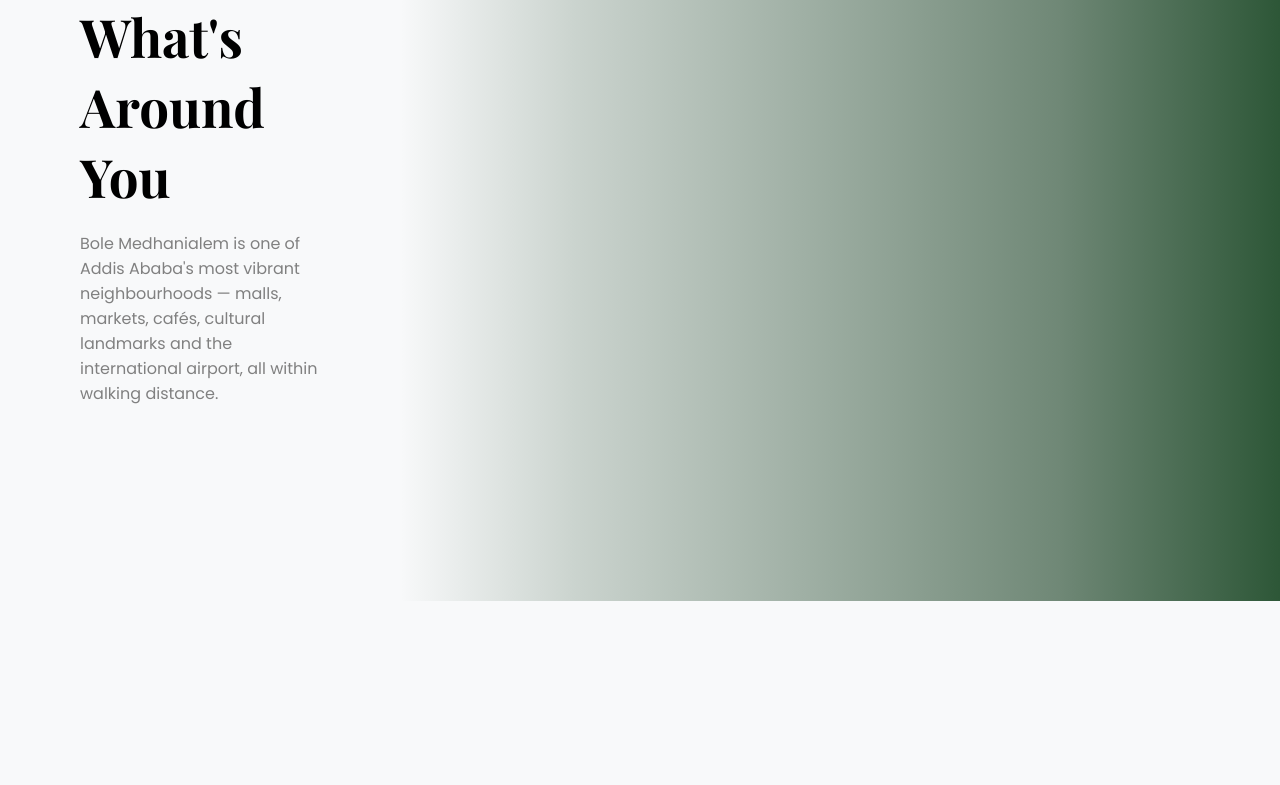
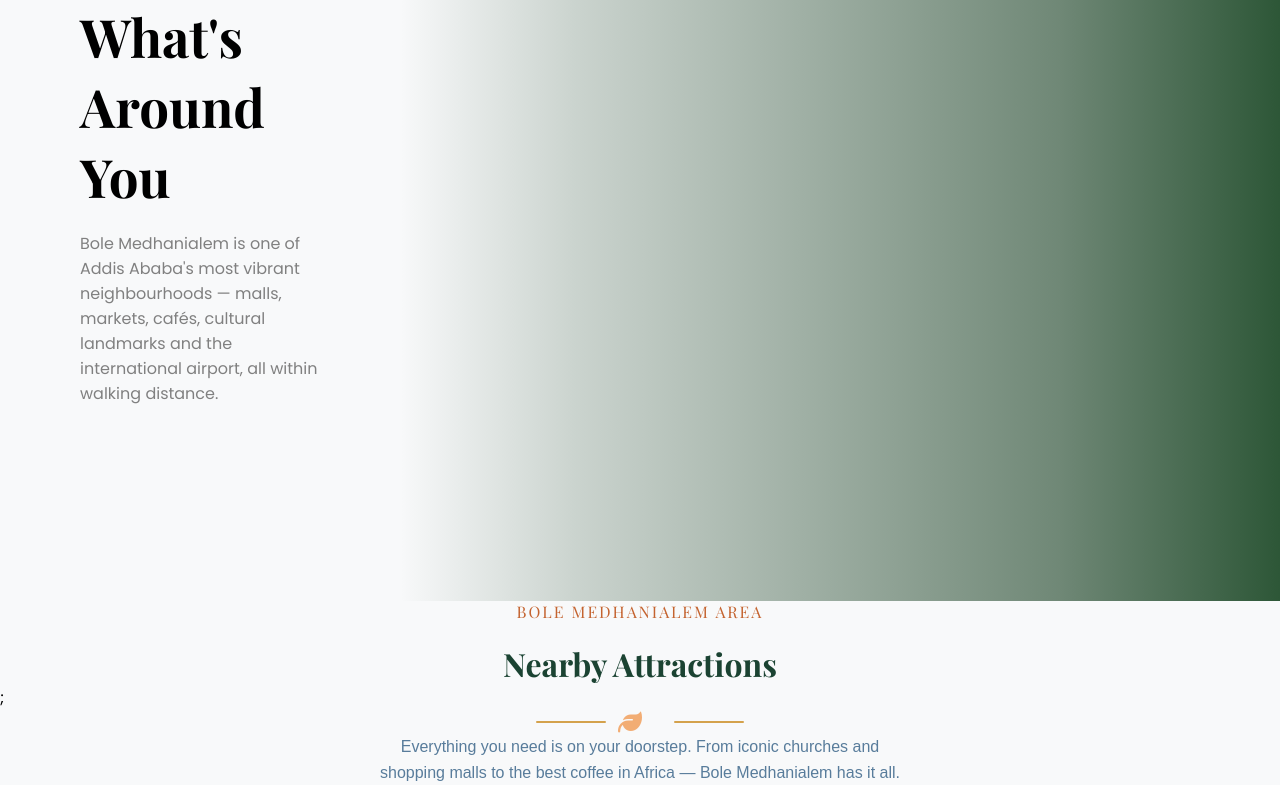
Before and after one commit to Paulos-g/Garden-Inn-project, a React (Vite) app: page /Nearby in a window 1280 px wide. Shown: the part 269-1054 px from the top of the page. Before the commit the page ends 870 px from the top, so only its background shows below. Built offline with nearby package versions, Linux system fonts and the light colour scheme.

Commit message:
Added header and fancy components to Nearby page

```diff
--- a/src/pages/NearbyAttraction.jsx
+++ b/src/pages/NearbyAttraction.jsx
@@ -1,22 +1,25 @@
-// import React, { useState } from "react";
-import React from "react";
+import React, { useState } from "react";
 import Heading from "../components/Heading";
 import Nav from "../components/nav-bar";
+import AOS from "aos";
 import Header from "../components/Headers";
 import "aos/dist/aos.css";
-// import { useEffect } from "react";
+import { useEffect } from "react";
 import Fancy from "../components/FancyIcon";
+import ServiceCard from "../components/ServiceCard";
+import SuggestionCard from "../components/SuggestionCard";
+import Cta from "../components/Cta";
+import Footer from "../components/Footer";
 function NearbyAttraction() {
-  //   useEffect(() => {
-  //     AOS.init({
-  //       duration: 800,
-  //       once: true,
-  //     });
-  //   }, []);
+  useEffect(() => {
+    AOS.init({
+      duration: 800,
+      once: true,
+    });
+  }, []);
   return (
     <div>
       <Nav />
-
       <Heading
         type="content-container"
         sTitle="Garden Inn · Bole Medhanialem"
@@ -25,6 +28,24 @@ function NearbyAttraction() {
        neighbourhoods — malls, markets, cafés, cultural landmarks
         and the international airport, all within walking distance."
       />
+      <Header sText="Bole Medhanialem Area" text="Nearby Attractions" />
+      <Fancy />
+      <p
+        style={{
+          textAlign: "center",
+          color: "#587c9b",
+          fontFamily: "sans-serif",
+          fontSize: "16px",
+          fontWeight: "400",
+          lineHeight: "1.6",
+          margin: "0 auto",
+          maxWidth: "800px",
+        }}
+      >
+        Everything you need is on your doorstep. From iconic churches and <br />
+        shopping malls to the best coffee in Africa — Bole Medhanialem has it
+        all.
+      </p>
     </div>
   );
 }
```
